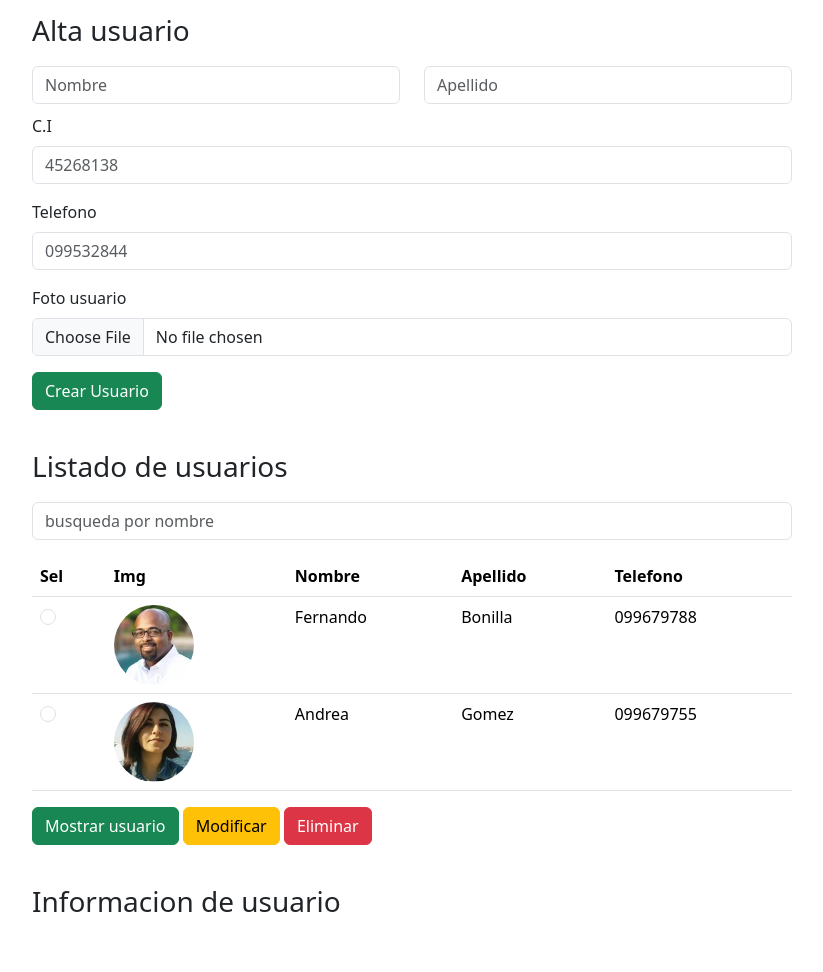
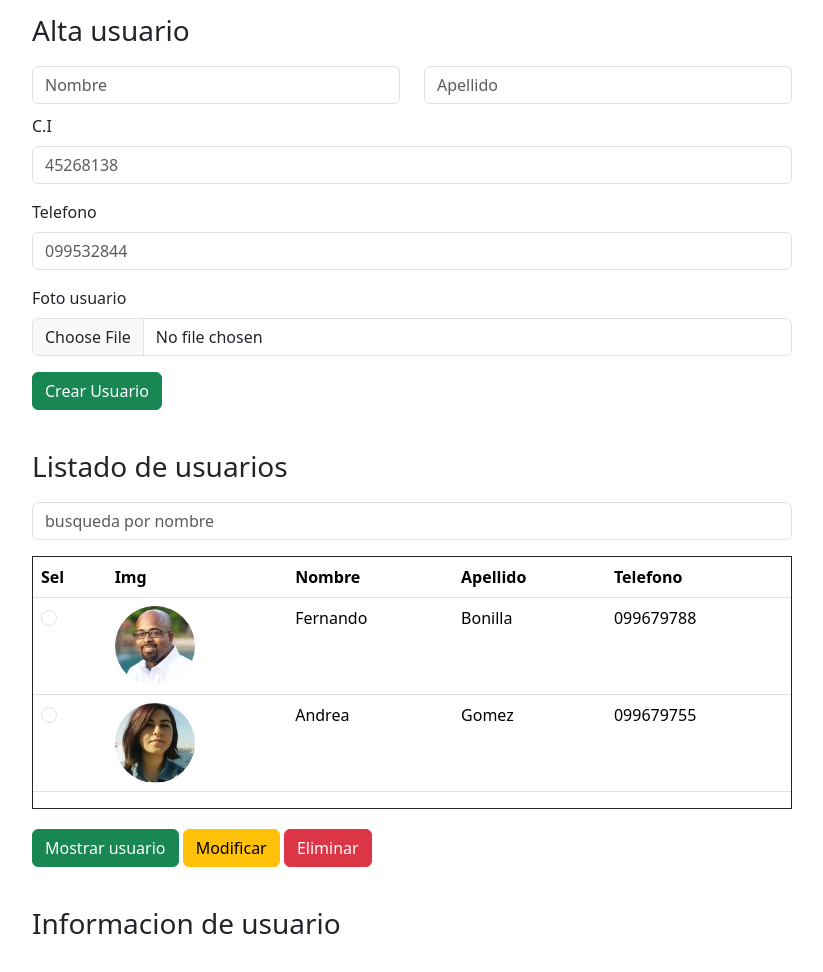
Before and after one commit to Fernando-Bonilla/Obligatorio-individual, a plain HTML site: page index.html in a window 1280 px wide. Shown: the part 72-1044 px from the top of the page, without its empty margins (228-1051 px from the left). Drawn offline with nearby package versions, Linux system fonts and the light colour scheme.

Commit message:
added max-height and scroll bar to the userTable

```diff
--- a/css/style.css
+++ b/css/style.css
@@ -33,9 +33,13 @@ header {
 
 /*=========Seccion listado de usuario=========*/
 
-/*.user-table-wrapper {
-   max-height: 180px;
-}*/
+.user-table-wrapper {
+    overflow-y: scroll;
+    max-height: 300px;
+    margin-bottom: 20px;
+    border: 1px solid;
+
+}
 
 .user-profile-picture {
     display: block;
```
